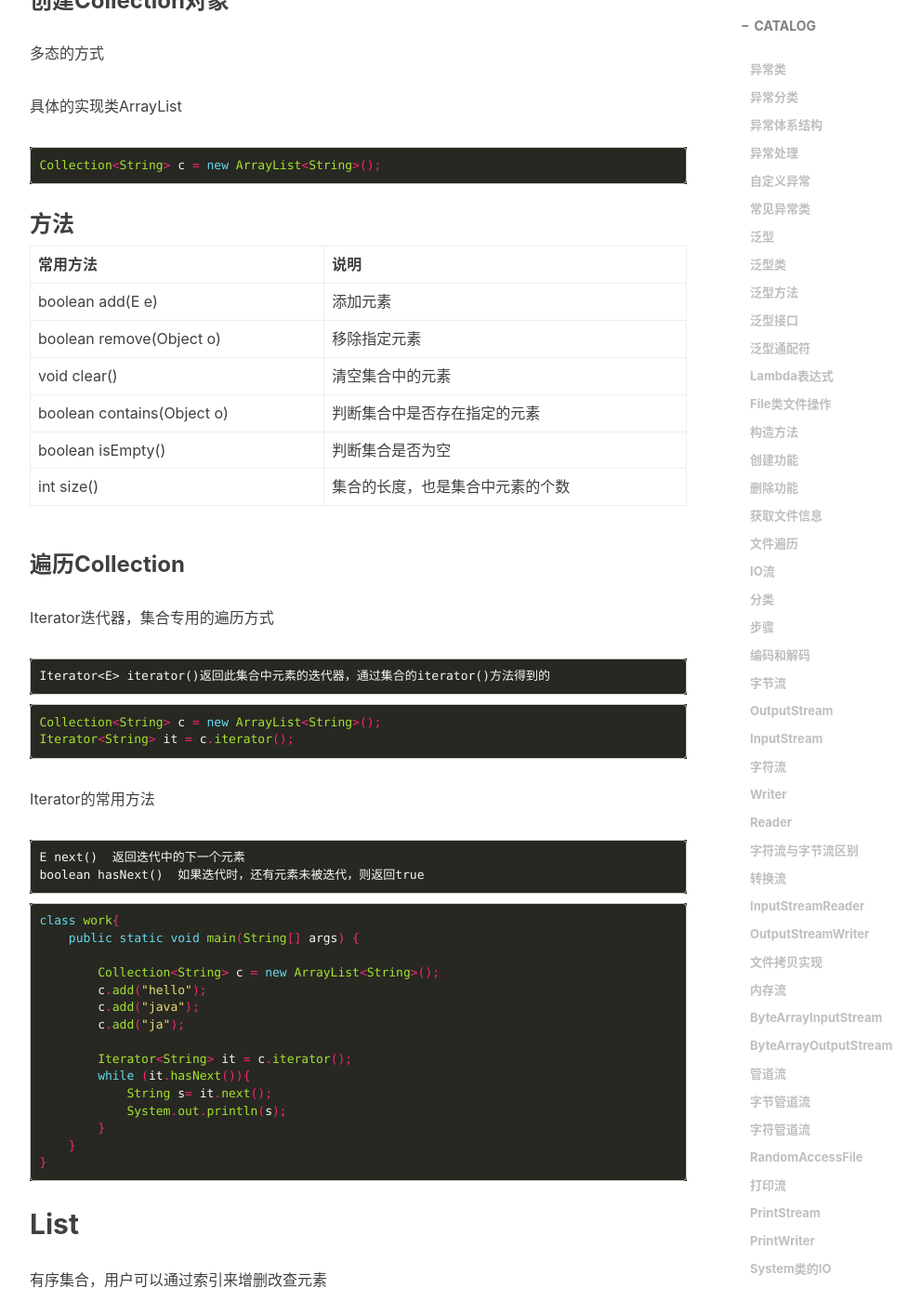
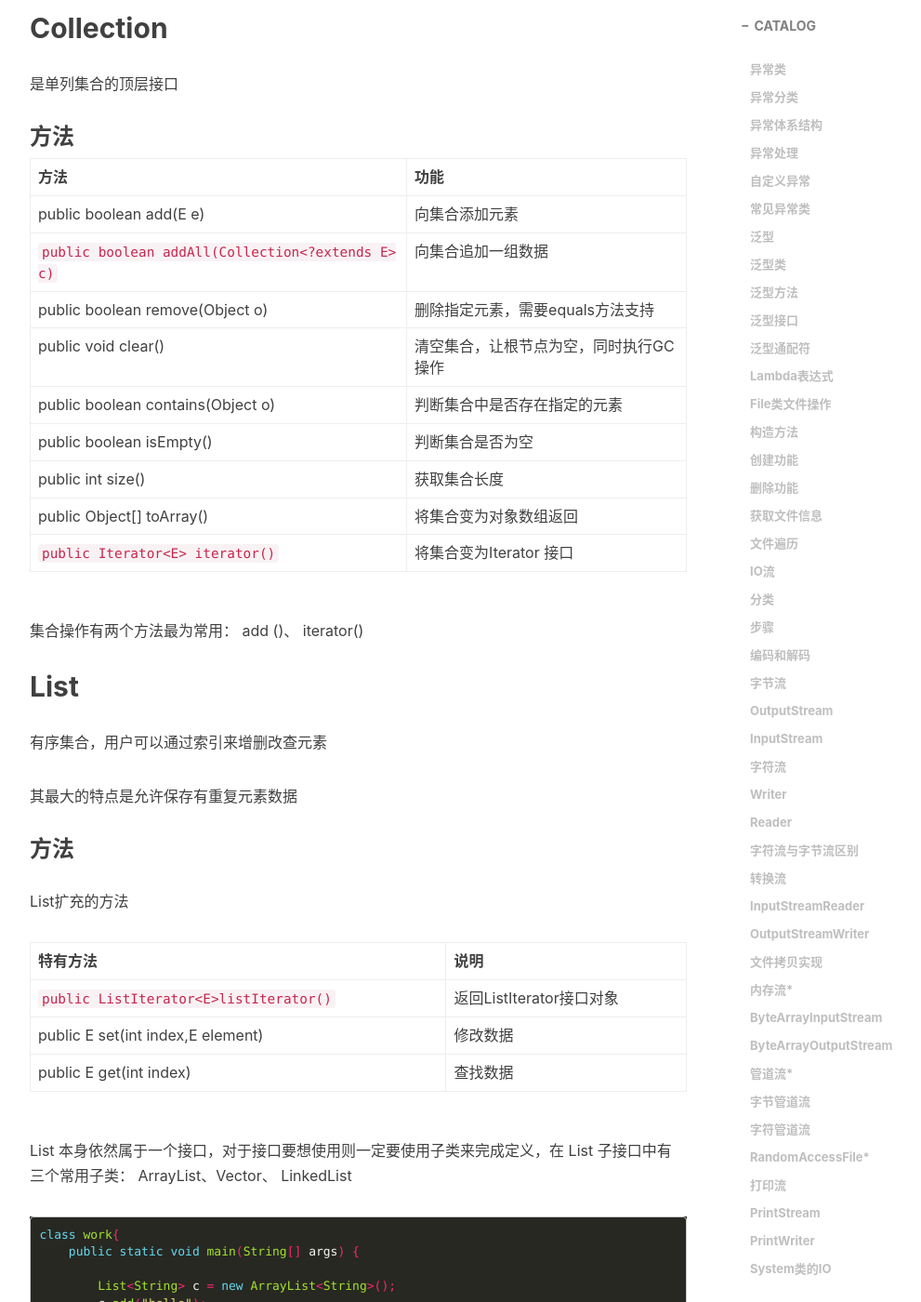
Before and after one commit to Wh0ami-hy/Wh0ami-hy.github.io, a Jekyll site: the page built from _posts/2023-02-12-Java中级.md, in a window 1280 px wide and 1400 px high, scrolled down 25297 px. Shown: the whole window at 93% size, without its empty margins (233-1224 px from the left). Built offline with Jekyll 4.4.1, drawn with Linux system fonts in a browser that asks for light colours; nearby versions of some CDN libraries; comment, search, counter and statistics services are not loaded; some of the changed text lies outside the part shown.

````diff
--- a/_posts/2023-02-12-Java中级.md
+++ b/_posts/2023-02-12-Java中级.md
@@ -502,6 +502,39 @@ public static void listDir(File file){
 流的本质是数据传输，数据流指的就是字节数据
 
 常见的流：文件复制、文件上传、文件下载
+
+```mermaid
+graph LR
+IO流-->A(字节流)
+IO流-->B(字符流)
+A-->A.a(InputStream)
+A-->A.b(OutputStream)
+B-->B.a(Reader)
+B-->B.b(Writer)
+A.a-->A.a.1(FileInputStream)
+A.a-->A.a.2(FilterInputStream)
+A.a-->A.a.3(ObjectInputStream)
+A.a-->A.a.4(ByteArrayInputStream)
+A.b-->A.b.1(...)
+A.b-->A.b.2(FilterOutputStream)
+A.b-->A.b.3(...)
+A.b-->A.b.4(...)
+B.a-->B.a.1(BufferedReader)
+B.a-->B.a.2(InputStreamReader)
+B.a-->B.a.3(StringReader)
+B.b-->B.b.1(...)
+B.b-->B.b.2(...)
+B.b-->B.b.3(...)
+B.b-->B.b.4(PrintWriter)
+A.a.2-->A.a.2.1(BufferedInputStream)
+A.a.2-->A.a.2.2(DataInputStream)
+A.b.2-->A.b.2.1(...)
+A.b.2-->A.b.2.2(...)
+A.b.2-->A.b.2.3(PrintStream)
+B.a.2-->B.a.2.1(FileWriter)
+```
+
+
 
 ### 分类
 
@@ -812,7 +845,7 @@ class FileUtil{
 }
 ```
 
-## 内存流
+## 内存流*
 
 需要实现 IO 操作，可是又不希望产生文件（相当于临时文件）则以内存为终端进行处理。
 
@@ -845,7 +878,7 @@ public static void main(String[] args) throws IOException {
 }
 ```
 
-## 管道流
+## 管道流*
 
 实现两个线程之间的 IO 处理操作，一个只负责发送，一个负责接收，中间靠一个管道连接
 
@@ -865,7 +898,7 @@ PipedWriter、PipedReader
 连接处理：public void connect(PipedReader snk)throws IOException
 ```
 
-## RandomAccessFile
+## RandomAccessFile*
 
 实现文件跳跃式读取内容(前提：数据需要对齐存储)，数据的保存位数要确定好
 
@@ -1017,11 +1050,35 @@ public static Object loadObject() throws Exception{
 
 在以后的开发过程中，如果程序需要输出数据一定使用打印流，输入数据一定使用Scanner扫描流。
 
-## 集合体系
+## 集合
 
 一种存储空间可变的存储模型
 
-### Collection(单列)
+**和数组的区别**
+
+```
+数组长度固定，集合长度不固定
+数组可以存储基本类型和引用类型，集合只能存储引用类型
+```
+
+
+
+```mermaid
+graph LR
+集合--> A(Collection-单列)
+A-->a(List-可重复)
+A-->c(Set-不可重复)
+a-->ArrayList
+a-->LinkedList
+a-->Vector
+c-->HashSet
+c-->1(SortedSet)
+1-->TreeSet
+集合--> B(Map-双列)
+B-->HashMap
+```
+
+
 
 **List(可重复)**
 
@@ -1042,105 +1099,43 @@ HashSet
 TreeSet
 ```
 
-### Map(双列)
-
-HashMap
-
 ## Collection
 
-是单列集合的顶层接口，它表示一组对象
-
-### 创建Collection对象
-
-多态的方式
-
-具体的实现类ArrayList
-
-```java
-Collection<String> c = new ArrayList<String>();
-```
+是单列集合的顶层接口
 
 ### 方法
 
-| 常用方法                   | 说明                             |
-| -------------------------- | -------------------------------- |
-| boolean add(E e)           | 添加元素                         |
-| boolean remove(Object o)   | 移除指定元素                     |
-| void clear()               | 清空集合中的元素                 |
-| boolean contains(Object o) | 判断集合中是否存在指定的元素     |
-| boolean isEmpty()          | 判断集合是否为空                 |
-| int size()                 | 集合的长度，也是集合中元素的个数 |
-
-
-
-### 遍历Collection
-
-Iterator迭代器，集合专用的遍历方式
-
-```
-Iterator<E> iterator()返回此集合中元素的迭代器，通过集合的iterator()方法得到的
-```
-
-
-
-```java
-Collection<String> c = new ArrayList<String>();
-Iterator<String> it = c.iterator();
-```
-
-Iterator的常用方法
-
-```
-E next()  返回迭代中的下一个元素
-boolean hasNext()  如果迭代时，还有元素未被迭代，则返回true
-```
-
-
-
-```java
-class work{
-    public static void main(String[] args) {
-
-        Collection<String> c = new ArrayList<String>();
-        c.add("hello");
-        c.add("java");
-        c.add("ja");
-
-        Iterator<String> it = c.iterator();
-        while (it.hasNext()){
-            String s= it.next();
-            System.out.println(s);
-        }
-    }
-}
-```
-
-
+| 方法                                              | 功能                                   |
+| ------------------------------------------------- | -------------------------------------- |
+| public boolean add(E e)                           | 向集合添加元素                         |
+| `public boolean addAll(Collection<?extends E> c)` | 向集合追加一组数据                     |
+| public boolean remove(Object o)                   | 删除指定元素，需要equals方法支持       |
+| public void clear()                               | 清空集合，让根节点为空，同时执行GC操作 |
+| public boolean contains(Object o)                 | 判断集合中是否存在指定的元素           |
+| public boolean isEmpty()                          | 判断集合是否为空                       |
+| public int size()                                 | 获取集合长度                           |
+| public Object[] toArray()                         | 将集合变为对象数组返回                 |
+| `public Iterator<E> iterator()`                   | 将集合变为Iterator 接口                |
+
+集合操作有两个方法最为常用： add ()、 iterator()
 
 ## List
 
 有序集合，用户可以通过索引来增删改查元素
 
-与Set集合不同，列表通常允许重复元素
-
-### 创建List对象
-
-```java
- List<String> c = new ArrayList<String>();
-```
-
-### 常用方法
-
-Collection中的方法，List也可使用
-
-| 特有方法                      | 说明 |
-| ----------------------------- | ---- |
-| void add(int index,E element) | 插入 |
-| E remove(int index)           | 删除 |
-| E set(int index,E element)    | 修改 |
-| E get(int index)              | 查找 |
-
-### 遍历
+其最大的特点是允许保存有重复元素数据
+
+### 方法
+
+List扩充的方法
+
+| 特有方法                               | 说明                     |
+| -------------------------------------- | ------------------------ |
+| `public ListIterator<E>listIterator()` | 返回ListIterator接口对象 |
+| public E set(int index,E element)      | 修改数据                 |
+| public E get(int index)                | 查找数据                 |
+
+List 本身依然属于一个接口，对于接口要想使用则一定要使用子类来完成定义，在 List 子接口中有三个常用子类： ArrayList、Vector、 LinkedList
 
 ```java
 class work{
@@ -1154,25 +1149,6 @@ class work{
         for (int i = 0;i<c.size();i++ ){
             System.out.println(c.get(i));
         }
-```
-
-### 列表迭代器
-
-ListIterator
-
-```
-通过List集合的listIterator()方法得到
-允许向任一方向遍历、在迭代期间修改列表，并获取列表中迭代器的当前位置
-```
-
-方法
-
-```
-E next()  返回迭代中的下一个元素
-boolean hasNext()  如果迭代时，还有元素未被迭代，则返回true
-E previous() 返回列表中的上一个元素
-boolean hasPrevious() 如果列表在反方向遍历时，还有元素未被迭代，则返回true
-void add(E e)  插入元素
 ```
 
 ## LinkedList
````
Also changed, not shown: other parts of _posts/2023-02-12-Java中级.md (+1 -3 lines).
